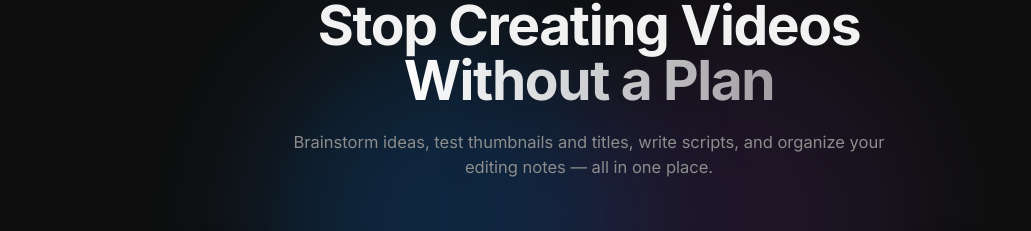
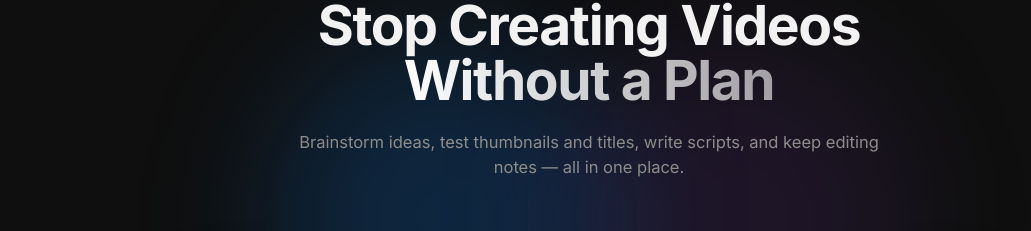
Before and after one commit to DamjanZdr/youtube-project, a Next.js app: page / in a window 1280 px wide. Shown: the part 153-384 px from the top of the page, without its empty margins (51-1082 px from the left). Built offline with nearby package versions, Linux system fonts and the light colour scheme; no server answers.

Commit message:
Update subtext to follow YouTuber workflow step by step

```diff
--- a/app/layout.tsx
+++ b/app/layout.tsx
@@ -14,7 +14,7 @@ const defaultUrl = process.env.VERCEL_URL
 export const metadata: Metadata = {
   metadataBase: new URL("https://myblueprint.studio"),
   title: "Blueprint - Stop Creating Videos Without a Plan",
-  description: "Brainstorm ideas, test thumbnails and titles, write scripts, and organize your editing notes — all in one place.",
+  description: "Brainstorm ideas, test thumbnails and titles, write scripts, and keep editing notes — all in one place.",
   icons: [
     { rel: "icon", url: "/bpicon.png", type: "image/png" },
     { rel: "icon", url: "/bplogo.ico", sizes: "any" },
@@ -22,7 +22,7 @@ export const metadata: Metadata = {
   ],
   openGraph: {
     title: "Blueprint - Stop Creating Videos Without a Plan",
-    description: "Brainstorm ideas, test thumbnails and titles, write scripts, and organize your editing notes — all in one place.",
+    description: "Brainstorm ideas, test thumbnails and titles, write scripts, and keep editing notes — all in one place.",
     url: "https://myblueprint.studio",
     siteName: "Blueprint",
     locale: "en_US",
@@ -39,7 +39,7 @@ export const metadata: Metadata = {
   twitter: {
     card: "summary_large_image",
     title: "Blueprint - Stop Creating Videos Without a Plan",
-    description: "Brainstorm ideas, test thumbnails and titles, write scripts, and organize your editing notes — all in one place.",
+    description: "Brainstorm ideas, test thumbnails and titles, write scripts, and keep editing notes — all in one place.",
     images: ["https://myblueprint.studio/opengraph-image"],
   },
 };
--- a/app/page.tsx
+++ b/app/page.tsx
@@ -87,7 +87,7 @@ export default async function Home() {
 
           {/* Subheadline */}
           <p className="text-base md:text-lg text-muted-foreground max-w-2xl mx-auto mb-6 md:mb-8 px-2">
-            Brainstorm ideas, test thumbnails and titles, write scripts, and organize your editing notes — all in one place.
+            Brainstorm ideas, test thumbnails and titles, write scripts, and keep editing notes — all in one place.
           </p>
         </div>
       </section>
```
